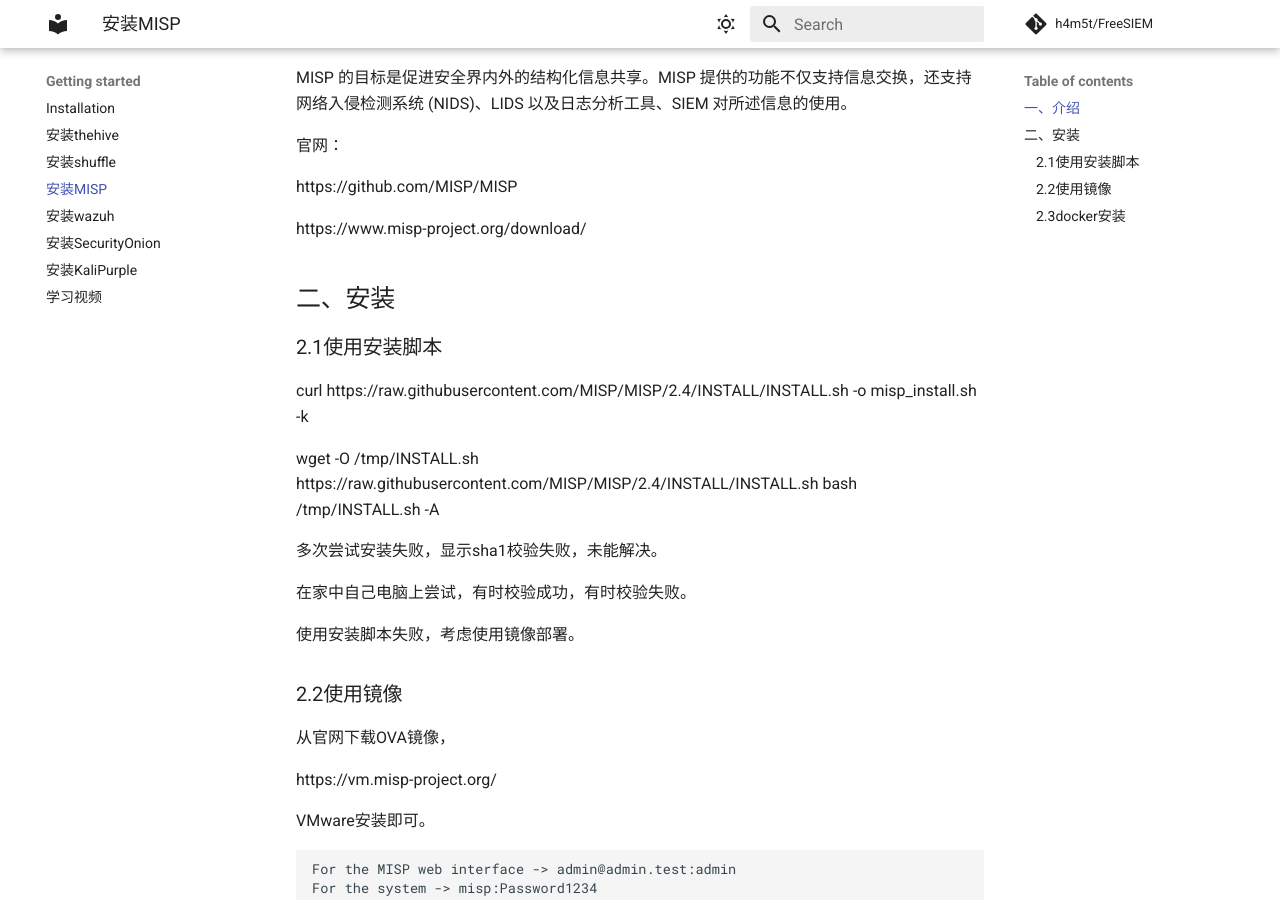
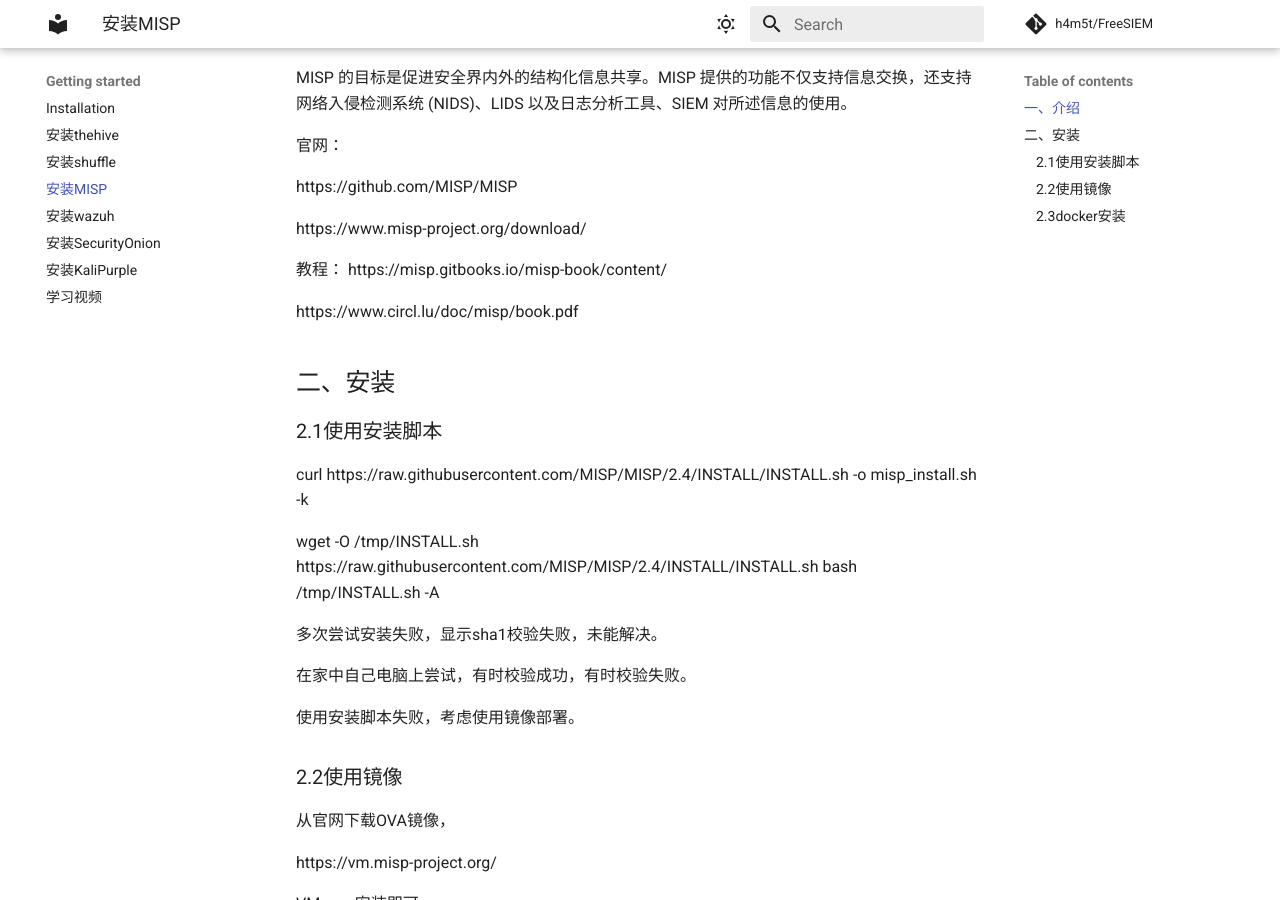
Before and after one commit to h4m5t/FreeSIEM, an MkDocs documentation site: the page built from docs/install_MISP.md, in a window 1280 px wide and 900 px high, scrolled down 307 px. Built offline with MkDocs 1.6.1 and Material for MkDocs 9.7.7, drawn with Linux system fonts in a browser that asks for light colours; comment, search, counter and statistics services are not loaded.

Commit message:
Update install_MISP.md

```diff
--- a/docs/install_MISP.md
+++ b/docs/install_MISP.md
@@ -12,6 +12,10 @@
 
 https://www.misp-project.org/download/
 
+教程：
+https://misp.gitbooks.io/misp-book/content/
+
+https://www.circl.lu/doc/misp/book.pdf
 
 
 ## 二、安装
```
